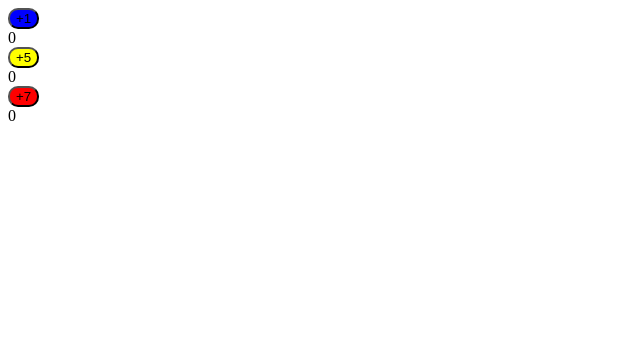
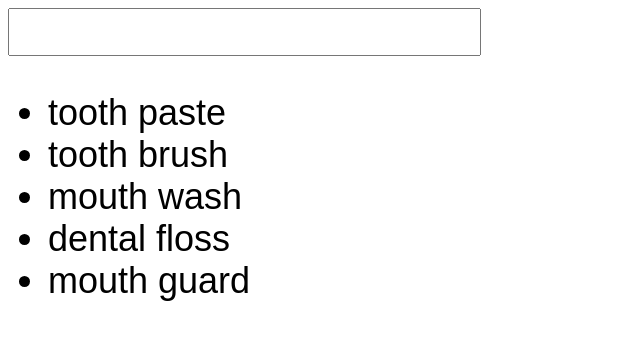
Before and after one commit to AmarKayed/React-Tutorial, a React (Create React App) app in the folder react_frontend/: page / in a window 1280 px wide. Shown: the top 340 px of the page, without its empty margins (0-640 px from the left). Built offline with nearby package versions, Linux system fonts and the light colour scheme.

Commit message:
Added SearchBar Component

```diff
--- a/react_frontend/src/components/App.js
+++ b/react_frontend/src/components/App.js
@@ -1,13 +1,18 @@
 import React from 'react'
-import CountButton from './CountButton'
+import CountButton from './CountButton/CountButton'
+import SearchBar from './SearchBar/SearchBar'
 
 
 const App = () => {
     return(
         <div>
+        {/*
             <CountButton incrementBy = {1} background = "blue"/>
             <CountButton incrementBy = {5} background = "yellow"/>
             <CountButton incrementBy = {7} background = "red"/>
+         */}
+
+        <SearchBar />
         </div>
     )
 }
--- /dev/null
+++ b/react_frontend/src/components/CountButton/CountButton.css
@@ -0,0 +1,3 @@
+.count-display{
+    font-size: 100px;
+}
--- a/react_frontend/src/components/CountButton.js
+++ b/react_frontend/src/components/CountButton/CountButton.js
@@ -1,6 +1,6 @@
 import React from "react";
 import { useState } from "react";
-
+import './CountButton.css'
 
 
 const CountButton = (props) => {
@@ -18,7 +18,7 @@ const CountButton = (props) => {
     return (
         <div>
             <button style = {buttonStyles} onClick={handleClick}>+{props.incrementBy}</button>
-            <div>{currentCount}</div>
+            <div className = "count-display">{currentCount}</div>
         </div>
     )
 }
--- /dev/null
+++ b/react_frontend/src/components/SearchBar/SearchBar.js
@@ -0,0 +1,40 @@
+import React from "react";
+import './SearchBar.css'
+import { useState } from "react";
+
+const products = [
+    'tooth paste',
+    'tooth brush',
+    'mouth wash',
+    'dental floss',
+    'mouth guard'
+]
+
+
+const SearchBar = () => {
+    const [searchValue, setSearchValue] = useState('')
+
+    const handleInputChange = (event) => {
+        console.log(event.target.value);
+        setSearchValue(event.target.value);
+    }
+
+    const handleClearClick = () => {
+        setSearchValue('')
+    }
+
+    return (
+        <div>
+            <input type = "text" value = {searchValue} onChange = {handleInputChange}></input>
+            {searchValue && <button onClick = {handleClearClick}>clear</button>}
+            {/* {searchValue} */}
+            <ul>
+                {products.map(value => {
+                    return <li key = {value}>{value}</li>
+                })}
+            </ul>
+        </div>
+    )
+}
+
+export default SearchBar;
--- a/react_frontend/src/index.js
+++ b/react_frontend/src/index.js
@@ -2,6 +2,7 @@ import React from 'react';
 import ReactDOM from 'react-dom';
 
 import App from './components/App';
+import './styles/global.css'
 
 
 ReactDOM.render(
--- /dev/null
+++ b/react_frontend/src/styles/global.css
@@ -0,0 +1,4 @@
+*{
+    font-size: 1.5rem;
+    font-family: 'Poppins', sans-serif;
+}
```
Also changed, not shown: react_frontend/src/components/SearchBar/SearchBar.css (added), 1 other file (tests, documents, lock files or other folders).
